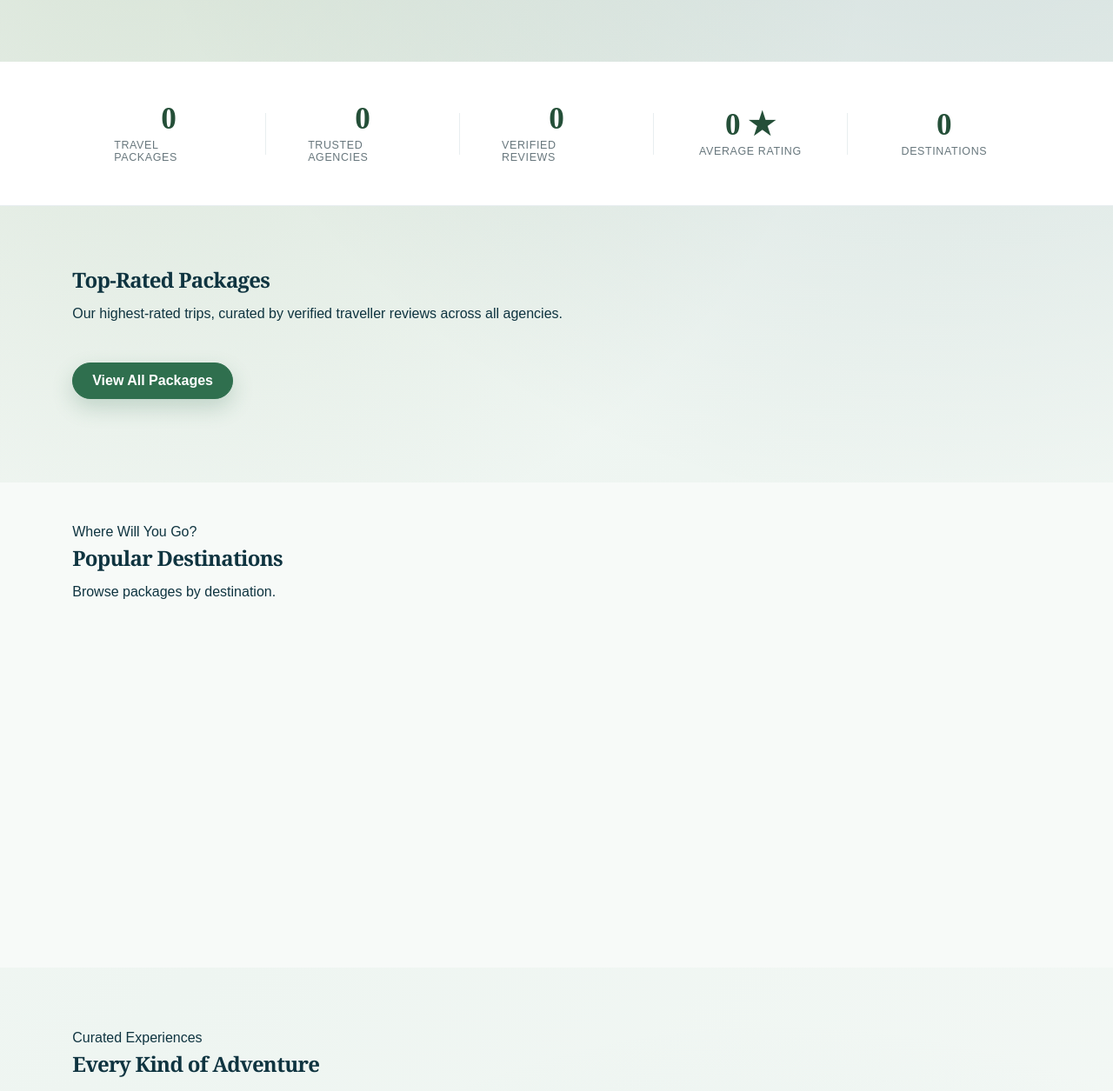
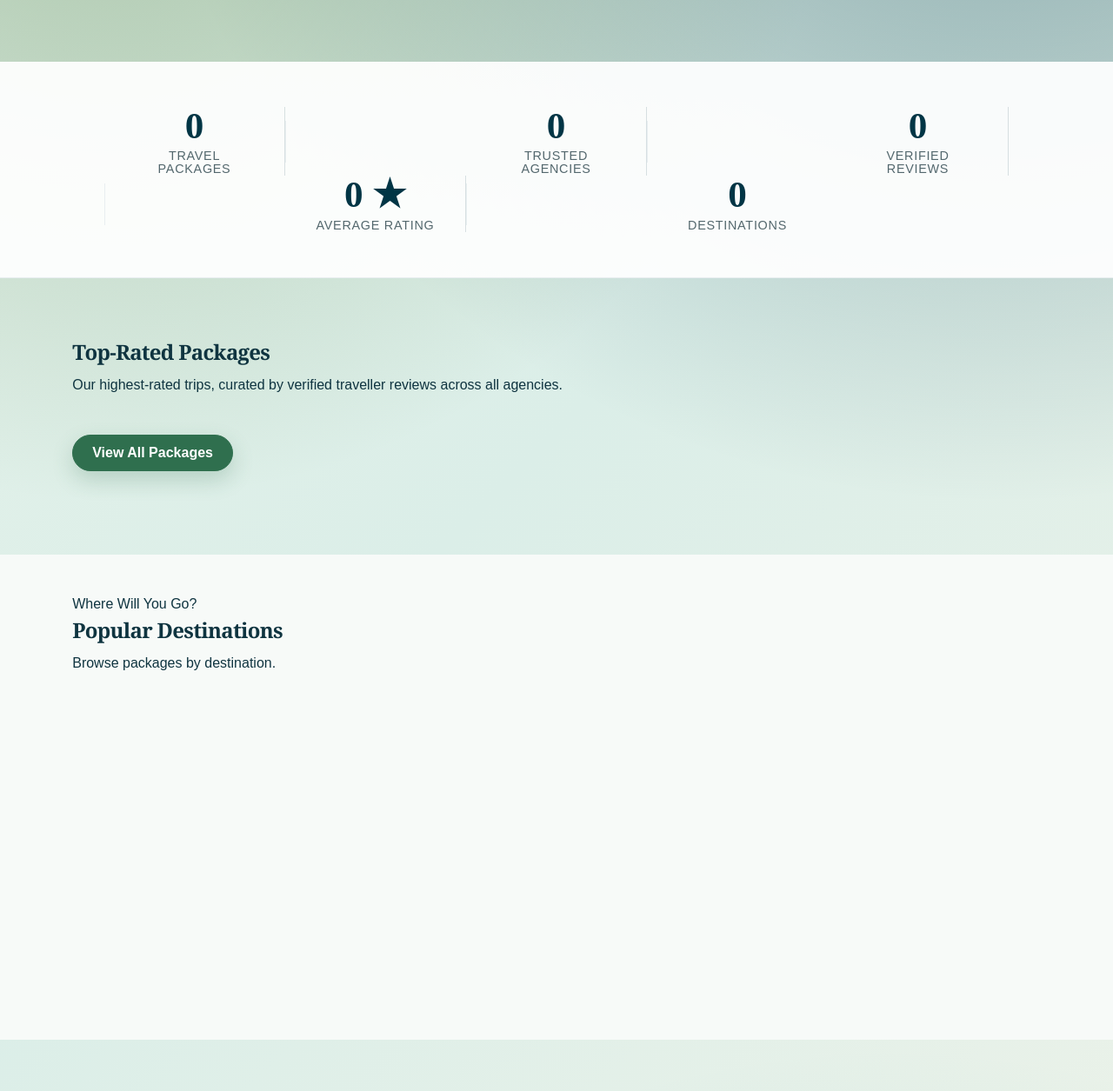
Before and after one commit to u25044215-Hannah/COS221_PA5_DB_Destinations, a PHP site: page / in a window 1280 px wide. Shown: the part 801-2056 px from the top of the page at 87% size. Run offline with PHP 8.4, Linux system fonts and the light colour scheme.

Commit message:
Update style.css

```diff
--- a/css/style.css
+++ b/css/style.css
@@ -620,36 +620,209 @@
   color: inherit !important;
 }
 
-/* More interesting traveller background */
+/* Dramatic traveller background */
 body {
   background:
-    radial-gradient(circle at 12% 18%, rgba(79, 127, 69, 0.18), transparent 28%),
-    radial-gradient(circle at 85% 12%, rgba(0, 53, 69, 0.14), transparent 30%),
-    radial-gradient(circle at 70% 85%, rgba(123, 176, 170, 0.18), transparent 32%),
-    linear-gradient(135deg, #f8fbf8 0%, #eef5f1 45%, #f7faf8 100%) !important;
+    radial-gradient(circle at 10% 15%, rgba(79, 127, 69, 0.42), transparent 26%),
+    radial-gradient(circle at 90% 10%, rgba(0, 53, 69, 0.45), transparent 30%),
+    radial-gradient(circle at 80% 85%, rgba(78, 168, 172, 0.35), transparent 32%),
+    linear-gradient(135deg, #eaf4ea 0%, #dbeee8 40%, #f8f5e9 100%) !important;
   background-attachment: fixed;
 }
 
-/* Soft glass effect for main cards */
+/* Travel-style decorative blobs */
+body::before {
+  content: "";
+  position: fixed;
+  inset: 0;
+  pointer-events: none;
+  background:
+    linear-gradient(120deg, transparent 0 45%, rgba(255,255,255,0.25) 45% 47%, transparent 47%),
+    radial-gradient(circle at 20% 75%, rgba(255,255,255,0.35), transparent 18%),
+    radial-gradient(circle at 75% 35%, rgba(255,255,255,0.25), transparent 16%);
+  z-index: -1;
+}
+
+/* Make cards pop more */
 .filters-sidebar,
 .package-card,
 .compare-card,
 .booking-card,
 .review-card,
 .stat-card {
-  backdrop-filter: blur(10px);
-  background: rgba(255, 255, 255, 0.88) !important;
+  background: rgba(255, 255, 255, 0.9) !important;
+  border: 1px solid rgba(0, 53, 69, 0.1) !important;
+  box-shadow: 0 22px 55px rgba(0, 53, 69, 0.16) !important;
+  backdrop-filter: blur(14px);
 }
 
-/* Optional subtle pattern */
-body::before {
-  content: "";
-  position: fixed;
-  inset: 0;
-  pointer-events: none;
-  background-image:
-    linear-gradient(rgba(0, 53, 69, 0.025) 1px, transparent 1px),
-    linear-gradient(90deg, rgba(0, 53, 69, 0.025) 1px, transparent 1px);
-  background-size: 42px 42px;
-  z-index: -1;
+/* Stronger section separation */
+section,
+.page-section,
+.browse-layout,
+.bookings-section {
+  position: relative;
+  z-index: 1;
 }
+
+/* ===== Pretty package cards ===== */
+
+.package-card {
+  position: relative;
+  overflow: hidden;
+  border-radius: 28px !important;
+  background: rgba(255, 255, 255, 0.94) !important;
+  border: 1px solid rgba(0, 53, 69, 0.1) !important;
+  box-shadow: 0 24px 60px rgba(0, 53, 69, 0.16) !important;
+  transition: transform 0.25s ease, box-shadow 0.25s ease;
+}
+
+.package-card:hover {
+  transform: translateY(-8px);
+  box-shadow: 0 32px 80px rgba(0, 53, 69, 0.24) !important;
+}
+
+.package-card img,
+.package-card-image,
+.package-img {
+  width: 100%;
+  height: 230px;
+  object-fit: cover;
+  border-radius: 24px 24px 0 0;
+}
+
+.package-card-content,
+.package-content,
+.card-content {
+  padding: 24px !important;
+}
+
+.package-card h3,
+.package-card-title,
+.package-title {
+  font-size: 1.35rem;
+  line-height: 1.15;
+  margin-bottom: 10px;
+  color: #003545 !important;
+}
+
+.package-card p,
+.package-description {
+  color: #53676d !important;
+  line-height: 1.55;
+  margin-bottom: 16px;
+}
+
+.package-card .price,
+.package-price {
+  font-size: 1.25rem;
+  font-weight: 800;
+  color: #2f6f4e !important;
+}
+
+.package-card .badge,
+.package-badge,
+.status-badge {
+  background: #eaf5ec !important;
+  color: #2f6f4e !important;
+  border: 1px solid rgba(47, 111, 78, 0.18);
+  border-radius: 999px;
+  padding: 7px 13px;
+  font-size: 0.8rem;
+  font-weight: 700;
+}
+
+.package-card .btn,
+.package-card button,
+.package-card a.btn {
+  width: 100%;
+  margin-top: 16px;
+  background: linear-gradient(135deg, #4f7f45, #2f6f4e) !important;
+  color: white !important;
+  border: none !important;
+}
+
+.package-card .btn:hover,
+.package-card button:hover,
+.package-card a.btn:hover {
+  background: linear-gradient(135deg, #2f6f4e, #003545) !important;
+}
+
+/* ===== Top-rated agencies stats bar ===== */
+
+.agency-stats,
+.stats-bar,
+.stats-section {
+  background: rgba(255, 255, 255, 0.92) !important;
+  margin: 48px auto 72px;
+  padding: 52px 40px !important;
+  border-radius: 0 !important;
+  box-shadow: none !important;
+}
+
+.stats-grid,
+.agency-stats-grid,
+.stats-container {
+  max-width: 1200px;
+  margin: 0 auto;
+  display: grid !important;
+  grid-template-columns: repeat(5, 1fr);
+  align-items: center;
+  gap: 0;
+}
+
+.stat-item,
+.stat-card,
+.stats-card {
+  background: transparent !important;
+  box-shadow: none !important;
+  border: none !important;
+  border-right: 1px solid rgba(0, 53, 69, 0.14) !important;
+  border-radius: 0 !important;
+  text-align: center;
+  padding: 0 32px !important;
+}
+
+.stat-item:last-child,
+.stat-card:last-child,
+.stats-card:last-child {
+  border-right: none !important;
+}
+
+.stat-number,
+.stat-big,
+.stats-number {
+  display: block;
+  font-family: Georgia, serif;
+  font-size: 2.7rem !important;
+  font-weight: 800;
+  line-height: 1;
+  color: #003545 !important;
+  margin-bottom: 12px;
+}
+
+.stat-label,
+.stats-label {
+  display: block;
+  font-size: 0.9rem !important;
+  font-weight: 500;
+  letter-spacing: 0.04em;
+  text-transform: uppercase;
+  color: #53676d !important;
+  line-height: 1.05;
+}
+
+@media (max-width: 900px) {
+  .stats-grid,
+  .agency-stats-grid,
+  .stats-container {
+    grid-template-columns: repeat(2, 1fr);
+    row-gap: 32px;
+  }
+
+  .stat-item,
+  .stat-card,
+  .stats-card {
+    border-right: none !important;
+  }
+}
```
